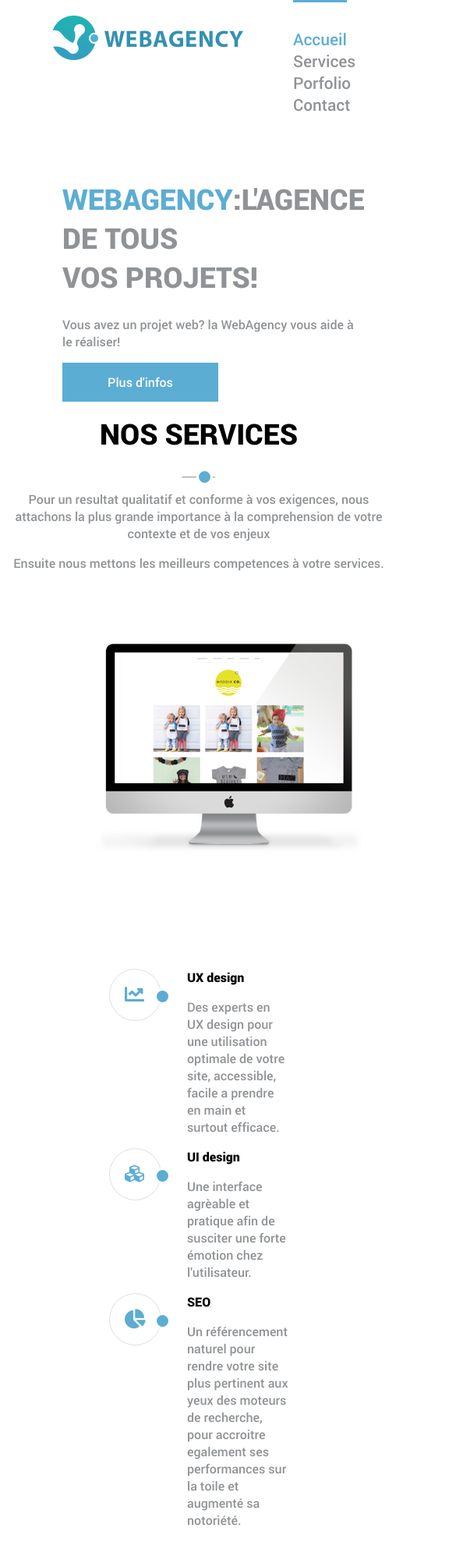
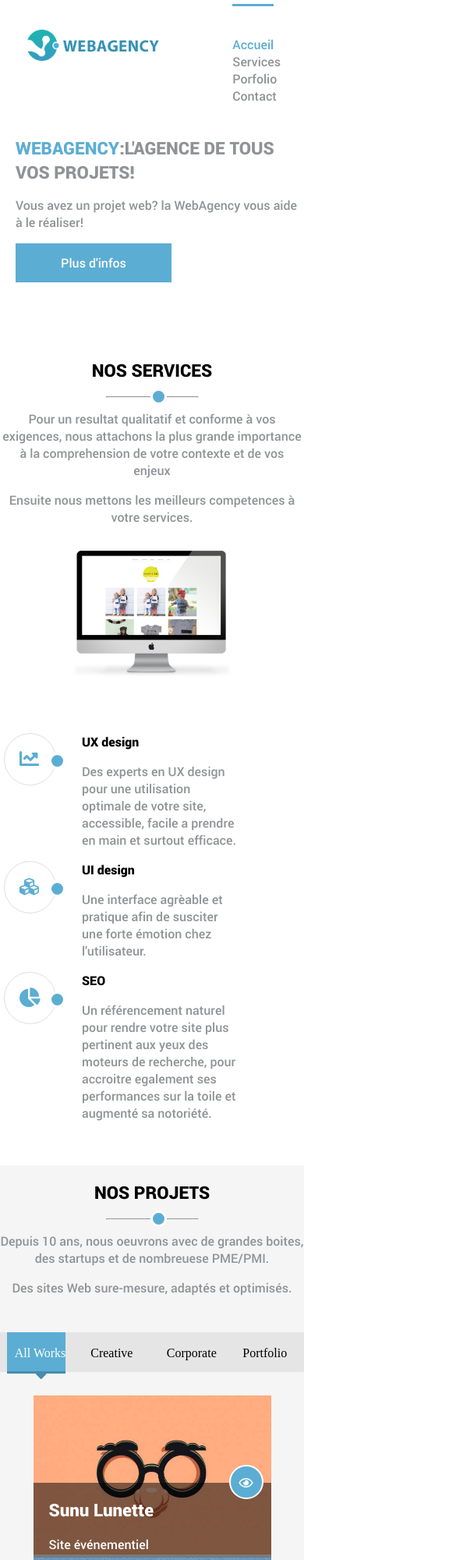
Before and after one commit to lcisse/lcisse.github.io, a plain HTML site: page index.html in a window 390 px wide. Shown: the top 2000 px of the page at 78% size, 576 px wide, since content can reach past the window. Drawn offline with Linux system fonts and the light colour scheme; files whose address does not match are found by name.

Commit message:
presque fini 06/06

```diff
--- a/index.html
+++ b/index.html
@@ -10,19 +10,19 @@
 
     <body>
     	<div id="bloc_page">
-    		<header>           <!--HEADER-->
+    		<header>           <!--.....HEADER.....-->
     			<div id="en_tete">
     				<div id="logo"><img src="image/logo.png" alt="le logo"/>
     				</div>
     				<nav>
     					<ul>
-    						<li><a href="#texte_portfolio"class="nav_header1">Accueil</a></li>
+    						<li><a href="#texte_portfolio" class="nav_header1">Accueil</a></li>
     						<li><a href="#nos_services" class="nav_header">Services</a></li>
-    						<li><a href="#section2"class="nav_header">Porfolio</a></li>
-    						<li><a href="#carte_formulaire"class="nav_header">Contact</a></li>
+    						<li><a href="#section2" class="nav_header">Porfolio</a></li>
+    						<li><a href="#carte_formulaire" class="nav_header">Contact</a></li>
     					</ul>
     				</nav>
-    			</div>          <!--BANNIERE-->
+    			</div>          <!--....BANNIERE....-->
     	    	<div id="texte_portfolio">
     	    		<div id="texte_banniere">
 	    				<h1 class="white"><span id="webagency">WEBAGENCY</span>:L'AGENCE DE TOUS <br/> VOS PROJETS!</h1>
@@ -36,7 +36,7 @@
     		    </div>
              </header>
              <hr id="timeline" />
-                            <!.......NOS SERVICES.....>
+                            <!--.......NOS SERVICES.....-->
     	    <section>
     	    	<div id="nos_services">
     	    		<div id="h_p1" >
@@ -91,7 +91,7 @@
     	    		</div>
     	    	</div>
     	    </section>
-                            <!......NOS PEOJEJS.......>
+                            <!--......NOS PEOJEJS.......-->
     	    <section>
     	    	<div id="section2">
     	    		<div id="h_p2">
@@ -190,7 +190,7 @@
     	    		</div>
     	        </div>
     	    </section>
-                            <!.....CARTE ET FORMULAIRE.....>
+                            <!--.....CARTE ET FORMULAIRE.....-->
     	    <section>
     	    	<div id="carte_formulaire">
 	    	    	<div id="carte_google">
--- a/projet1.css
+++ b/projet1.css
@@ -27,6 +27,7 @@ body
 {
 
 	margin: 0px;
+	width: 100%;
 }
 
 h1
@@ -55,6 +56,11 @@ nav li
 	font-size: 0.9em;
 }
 
+*
+{
+
+}
+
 /*header*/
 header
 {
@@ -63,14 +69,15 @@ header
 	background: url('image/image_header.jpg') no-repeat bottom;
 	background-size: 100%;
 	width: 100%;
-	height: 690px;
-	margin-top: -70px;
+	height: 590px;
 }
 #en_tete
 {
 	display: flex;
 	width: 100%;
+	height: 100px;
 	justify-content: space-between;
+	align-items: center;
 	position: fixed;
 	background: white;
 	z-index: 10;
@@ -79,12 +86,12 @@ header
 
 #logo
 {
-	padding: 20px 0px 20px 120px;
+	padding-left: 50px;
 }
 
 nav
 {
-   padding: 20px 120px 20px 0px;
+   padding-right: 50px;
 }
 
 nav ul
@@ -102,14 +109,14 @@ nav li
 {
 	color: rgb(92,173,211);
 	border-top: 3px solid;
-	padding-top: 33px
+	padding-top: 38px
 }
 
 .nav_header:hover
 {
 	color: rgb(92,173,211);
 	border-top: 3px solid;
-	padding-top: 33px;
+	padding-top: 38px;
 }
 
 a
@@ -121,12 +128,16 @@ a
 /*section: bannère*/
 #texte_portfolio
 {
-
+	display: flex;
+	align-items: center;
+	padding: 80px 0px 0px 50px;
+	width: 100%;
 }
 
 #texte_banniere
 {
-	margin: 350px 0px 0px 150px;
+	padding: 50px 0px 0px 50px;
+	width: 100%;
 }
 
 .white
@@ -216,6 +227,7 @@ section
 #nos_services
 {
 	position: relative;
+	width: 100%;
 }
 
 #h_p1
@@ -227,12 +239,14 @@ section
 #pc_liste_section1
 {
 	display: flex;
-	justify-content: space-between;
+	align-items: flex-end;
+	margin-left: 50px;
+	padding-left: 50px;
 }
 
 #image_pc
 {
-	margin-left: 150px;
+    width: 500px;
     margin-top: 50px;
 }
 
@@ -261,7 +275,9 @@ section
 
 .liste_section1
 {
-   margin: 120px 140px 0px 220px;
+   width: 500px;
+   margin-left: 50px;
+   padding: 50px 50px 0px 50px;
 }
 
 .conteneur_cercle
@@ -301,6 +317,7 @@ section
 	left: 20px;
 	top: 20px;
 }
+
 
 /*section: nos projets*/
 #section2
@@ -425,7 +442,6 @@ section
 	color: white;
 	left:0; right: 0;
 	padding-left: 20px;
-	height:
 }
 
 .figcap p
@@ -462,6 +478,53 @@ section
 
 @media all and (min-width: 769px) and (max-width: 1024px)
  {
+ 	h1
+ 	{
+ 		font-size: 2em;
+ 	}
+
+ 	   /*header*/
+ 	header
+ 	{
+ 		height: 445px;
+ 	}
+
+	 #circle
+	{
+		bottom: 160px;
+
+
+	}
+	#circle1
+	{
+		bottom: 160px;
+	}
+
+	.fleche_left
+	{
+		bottom: 160px;
+	}
+
+	.fleche_right
+	{
+		bottom: 160px;
+	}
+	  /*nos services*/
+ 	.pc_liste_section1
+ 	{
+
+ 	}
+ 	.liste_section1
+ 	{
+ 		width: 300px;
+ 	}
+ 	#image_pc
+ 	{
+ 		margin: 0px 0px 50px 0px;
+ 	}
+
+ 	  /*nos projets*/
+
 	 	.portfolio img
 	    {
 	        width: 170px;
@@ -474,6 +537,7 @@ section
 	    {
 	        width: 410px;
 	    }
+
 	}
 
 /*Carte et formulaire*/
@@ -574,12 +638,11 @@ textarea
 		width: 100%;
 		justify-content: space-between;
 		position: absolute;
-	    top: 70px;
     }
 
 	#logo img
     {
-	margin-left: -40px;
+	padding: 30px 0px 0px 10px;
     }
 
 	header nav ul
@@ -590,19 +653,18 @@ textarea
 	header nav
 	{
 		text-align: left;
+		padding-top: 50px;
 	}
 	.nav_header1
     {
 	color: rgb(92,173,211);
 	border-top: 3px solid;
-	padding-top: 33px
+
    }
 
 	.nav_header:hover
 	{
-		color: rgb(144,147,150);
 		border-top: none;
-		padding-top: 33px;
 	}
 
 	    /*......section: banniére......*/
@@ -610,12 +672,16 @@ textarea
 	header
 	{
 		background: none;
-		height: 440px;
+		height: 550px;
 	}
 
+    #texte-portfolio
+    {
+
+    }
 	#texte_banniere
     {
-	margin: 320px 0px 0px 80px;
+
     }
 	.white
 	{
@@ -662,23 +728,27 @@ textarea
 
         #nos_services
     {
-	margin-top: 150px;
+
 	}
 
 	#pc_liste_section1
 	{
 		display: flex;
 		flex-direction: column;
+		align-items: center;
+		margin-left: 0px;
+		padding-left: 0px;
 	}
 
 	#image_pc
 	{
-		margin-left: 18%;
+		margin-left: 0px;
 	}
 
 	.liste_section1
 	{
 		padding-left: 20px;
+
 	}
 
 
@@ -693,11 +763,6 @@ textarea
 	{
 		justify-content: space-around;
 		margin-left: 0px;
-	}
-
-	.portfolio
-	{
-		margin-left: px;
 	}
 
 	.portfolio img
@@ -784,12 +849,12 @@ textarea
 {
     h1
 	{
-		font-size: 2.3em;
+		font-size: 1.4em;
 	}
 
 	h2
 	{
-		font-size: 1.5em;
+		font-size: 1.4em;
 	}
 
 	p
@@ -804,7 +869,7 @@ textarea
 
 	nav li
 	{
-		font-size: 1.3em;
+		font-size: 1em;
 	}
 
 	.liste_span
@@ -819,12 +884,18 @@ textarea
 		width: 100%;
 		justify-content: space-between;
 		position: absolute;
-		top: 70px;
+	}
+
+	#logo
+	{
+		padding: 0px 0px 40px 0px;
+		width: 135px;
 	}
 
 	#logo img
     {
-	margin-left: -60px;
+	    margin: 30px 0px 0px 20px;
+	    width: 180px;
     }
 
 	header nav ul
@@ -835,6 +906,13 @@ textarea
 	header nav
 	{
 		text-align: left;
+		padding: 80px 30px 0px 0px;
+		margin: 0px;
+	}
+
+	.nav_header:hover
+	{
+		border-top: none;
 	}
 
 	#timeline
@@ -851,9 +929,14 @@ textarea
 		width: 100%
 	}
 
+	#texte_portfolio
+	{
+		padding: 80px 0px 0px 20px;
+	}
+
 	#texte_banniere
     {
-	margin: 300px 0px 0px 80px;
+	   padding: 0px;
     }
 	.white
 	{
@@ -895,7 +978,7 @@ textarea
 
     #nos_services
     {
-        margin-top: 130px;
+        margin-top: 0px;
     }
 
 	#pc_liste_section1
@@ -906,13 +989,30 @@ textarea
 
 	#image_pc
 	{
-		margin-left: 8%;
+		width: 309px;
+		height: 200px;
+		margin: 0px;
+	}
+	#image_pc img
+	{
+		width: 100%;
 	}
 
 	.liste_section1
 	{
-		padding-right: px;
-		margin-left: px;
+		margin: 0px;
+		width: 200px;
+		padding-right: 0px;
+	}
+
+	.portfolio
+	{
+		margin: 0px;
+	}
+
+	.trait_service hr,.trait_projet hr
+	{
+		width: 30%;
 	}
 
 
@@ -926,10 +1026,27 @@ textarea
     {
     	;
     }
-
     	.nav_nos_projets
 	{
+		margin: 0px;
+		padding: 18px 0px 15px 0px;
+	    width: 100%;
+	}
 
+	.conteneur_nav
+	{
+		width: 80px;
+		margin: auto;
+	}
+
+	.all_works
+	{
+	   padding: 18px 0px 15px 10px
+	}
+
+	.liste_projet
+	{
+		padding: 18px 20px 15px 10px;
 	}
 
 	#projets_portfolio
@@ -944,7 +1061,7 @@ textarea
 
 	.portfolio img
 	{
-	  width: 380px;
+	  width: 305px;
 	}
 
 	.figcap
@@ -969,7 +1086,7 @@ textarea
 	.circ_projet2
 	{
 
-		bottom: 90px;
+		bottom: 75px;
 		right: 10px;
 	}
 
@@ -983,38 +1100,38 @@ textarea
 
 	iframe
 	{
-		height: 700px;
+		height: 400px;
 	}
 
 	#fond_blue
     {
-	height: 700px;
+	height: 400px;
     }
 
 
 	input
 	{
-		width: 500px;
+		width: 100%;
 		height: 35px;
 		font-size: 0.8em;
 	}
 
 	textarea
 	{
-		width: 498px;
-		height: 200px;
+		width: 98.5%;
+		height: 100px;
 		font-size: 0.8em;
 	}
 
 	.send_message
 	{
-		width: 180px;
+		width: 130px;
 		padding: 2px;
 	}
 
 	#formulaire
 	{
-		right: 20px;
-		top: 30px;
+		right: 5%; left: 5%;
+		top: 430px;
 	}
 }
```
Lines whose indentation alone changed are shown as unchanged.
